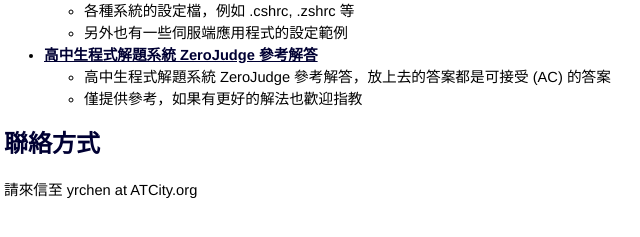
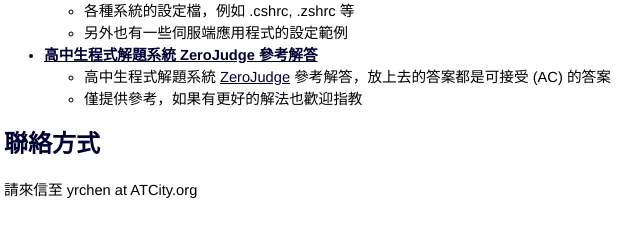
Before and after one commit to yrchen/yrchen.github.com, a plain HTML site: page index.html in a window 1280 px wide. Shown: the part 489-726 px from the top of the page, 286-926 px from the left. Drawn offline with Linux system fonts and the light colour scheme.

Commit message:
增加 ZeroJedge 網站連結

```diff
--- a/index.html
+++ b/index.html
@@ -77,7 +77,7 @@
 
 		<li><b><a href="http://yrchen.github.com/ZeroJudge/">高中生程式解題系統 ZeroJudge 參考解答</a></b>
 			<ul>
-				<li>高中生程式解題系統 ZeroJudge 參考解答，放上去的答案都是可接受 (AC) 的答案</li>
+				<li>高中生程式解題系統 <a href="http://zerojedge.tw">ZeroJudge</a> 參考解答，放上去的答案都是可接受 (AC) 的答案</li>
 				<li>僅提供參考，如果有更好的解法也歡迎指教</li>
 			</ul>
 		</li>
```
